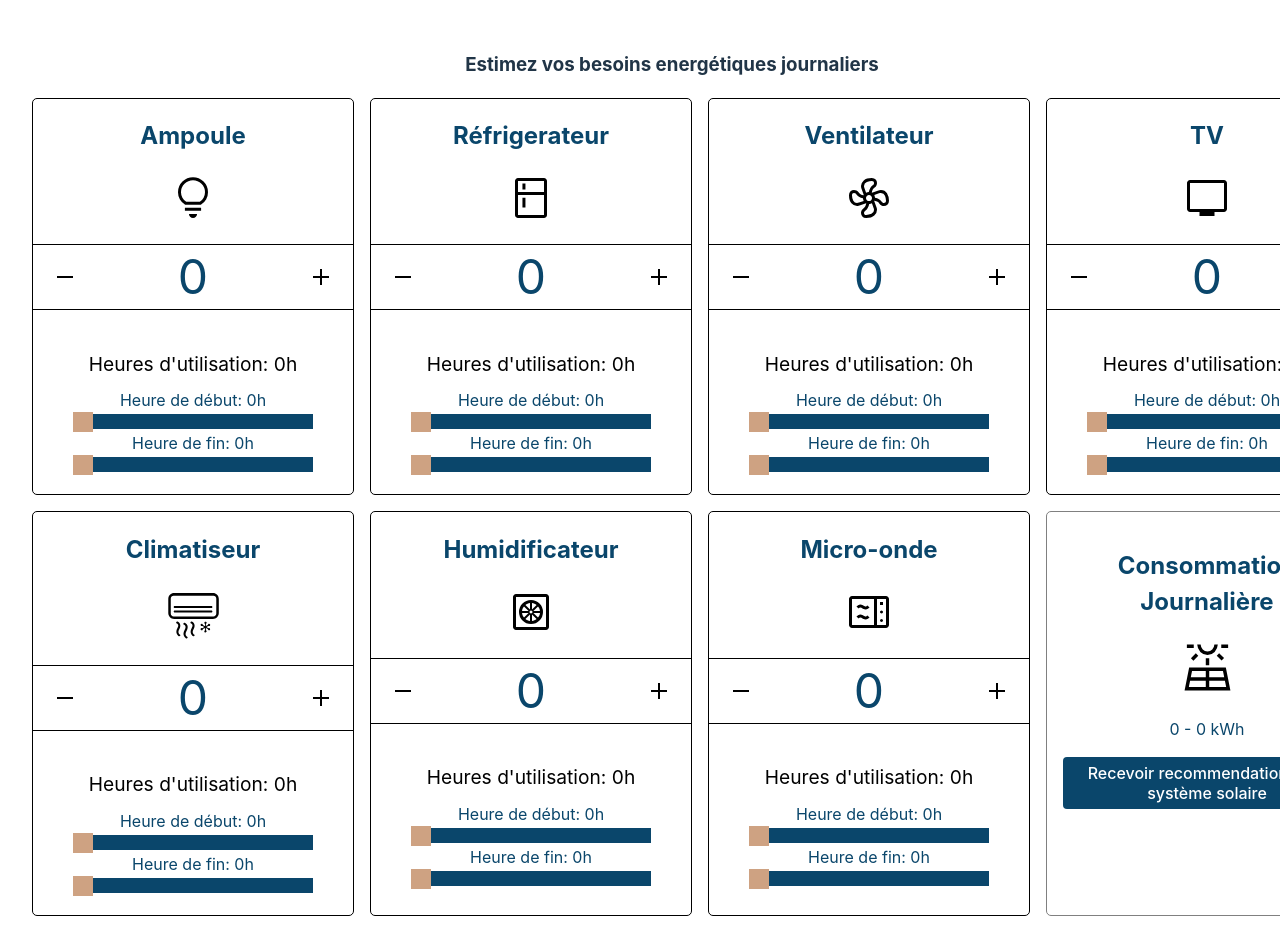
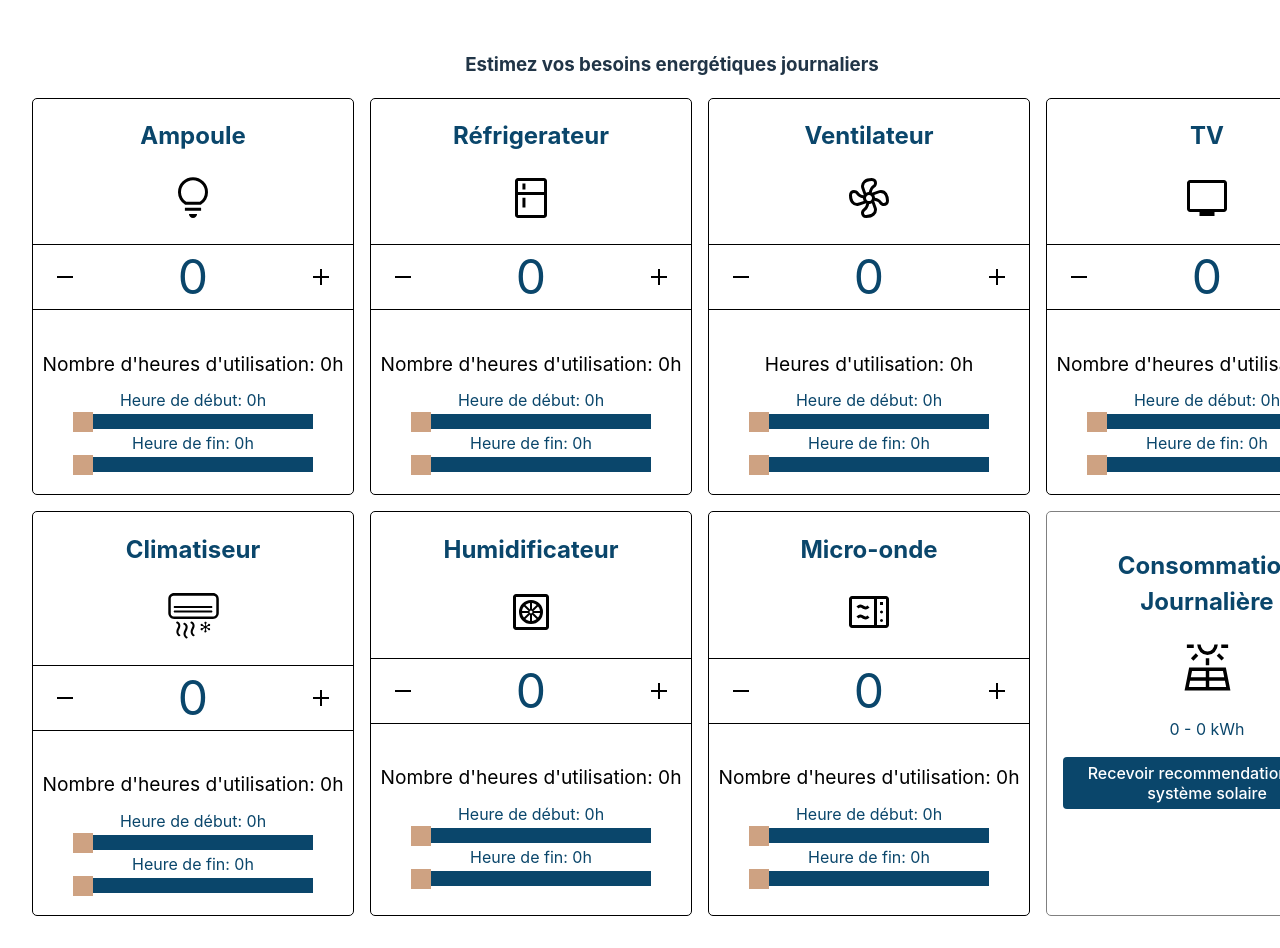
Before and after one commit to makhansacko/home-energy-estimator, a Svelte app: page / in a window 1280 px wide. Shown: the top 948 px of the page. Built offline with nearby package versions, Linux system fonts and the light colour scheme.

Commit message:
minor modifs

```diff
--- a/src/components/Ampoule.svelte
+++ b/src/components/Ampoule.svelte
@@ -80,7 +80,7 @@
   </div>
 
   <div class="slider-container">
-    <p>Heures d'utilisation: {hours}h</p>
+    <p>Nombre d'heures d'utilisation: {hours}h</p>
     <label for="start-time">Heure de début: {startTime}h</label>
     <input type="range" id="start-time" min="0" max="24" bind:value={startTime} />
     <label for="end-time">Heure de fin: {endTime}h</label>
--- a/src/components/Climatiseur.svelte
+++ b/src/components/Climatiseur.svelte
@@ -80,7 +80,7 @@
   </div>
 
   <div class="slider-container">
-    <p>Heures d'utilisation: {hours}h</p>
+    <p>Nombre d'heures d'utilisation: {hours}h</p>
     <label for="start-time">Heure de début: {startTime}h</label>
     <input type="range" id="start-time" min="0" max="24" bind:value={startTime} />
     <label for="end-time">Heure de fin: {endTime}h</label>
--- a/src/components/Humidificateur.svelte
+++ b/src/components/Humidificateur.svelte
@@ -80,7 +80,7 @@ import { totalConsumption } from './store.js';
 </div>
 
 <div class="slider-container">
-  <p>Heures d'utilisation: {hours}h</p>
+  <p>Nombre d'heures d'utilisation: {hours}h</p>
   <label for="start-time">Heure de début: {startTime}h</label>
   <input type="range" id="start-time" min="0" max="24" bind:value={startTime} />
   <label for="end-time">Heure de fin: {endTime}h</label>
--- a/src/components/Micro-onde.svelte
+++ b/src/components/Micro-onde.svelte
@@ -80,7 +80,7 @@ import { totalConsumption } from './store.js';
 </div>
 
 <div class="slider-container">
-  <p>Heures d'utilisation: {hours}h</p>
+  <p>Nombre d'heures d'utilisation: {hours}h</p>
   <label for="start-time">Heure de début: {startTime}h</label>
   <input type="range" id="start-time" min="0" max="24" bind:value={startTime} />
   <label for="end-time">Heure de fin: {endTime}h</label>
--- a/src/components/Refrigerateur.svelte
+++ b/src/components/Refrigerateur.svelte
@@ -80,7 +80,7 @@
   </div>
 
   <div class="slider-container">
-    <p>Heures d'utilisation: {hours}h</p>
+    <p>Nombre d'heures d'utilisation: {hours}h</p>
     <label for="start-time">Heure de début: {startTime}h</label>
     <input type="range" id="start-time" min="0" max="24" bind:value={startTime} />
     <label for="end-time">Heure de fin: {endTime}h</label>
--- a/src/components/TV.svelte
+++ b/src/components/TV.svelte
@@ -80,7 +80,7 @@
   </div>
 
   <div class="slider-container">
-    <p>Heures d'utilisation: {hours}h</p>
+    <p>Nombre d'heures d'utilisation: {hours}h</p>
     <label for="start-time">Heure de début: {startTime}h</label>
     <input type="range" id="start-time" min="0" max="24" bind:value={startTime} />
     <label for="end-time">Heure de fin: {endTime}h</label>
```
